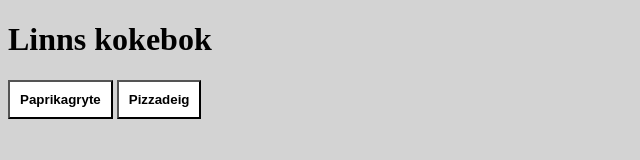
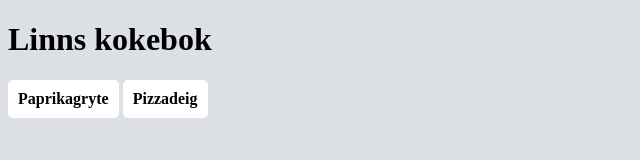
Before and after one commit to Not-a-Lynx/odin-recipes, a plain HTML site: page index.html in a window 1280 px wide. Shown: the whole page, without its empty margins (0-640 px from the left). Drawn offline with Linux system fonts and the light colour scheme.

Commit message:
added style.css to recipes

```diff
--- a/index.html
+++ b/index.html
@@ -10,8 +10,8 @@
 <body>
     <h1>Linns kokebok</h1>
     <div>
-    <button id="oppskrifter" href="recipes/paprikagryte.html">Paprikagryte</button>
-    <button id="oppskrifter" href="recipes/pizzadeig.html">Pizzadeig</button>
+    <a href="recipes/paprikagryte.html" class="oppskrifter">Paprikagryte</a>
+    <a href="recipes/pizzadeig.html" class="oppskrifter">Pizzadeig</a>
     </div>
 </body>
 </html>
--- /dev/null
+++ b/recipes/style.css
@@ -0,0 +1,24 @@
+/* stylesheet for oppskrifter */
+
+head {
+    margin: auto;
+}
+
+body {
+    background: whitesmoke;
+    justify-content: center;
+    max-width: 1200px;
+    margin: auto;
+}
+
+div {
+    background-color: white;
+    padding: 20px;
+    margin: 10px 0px;
+}
+
+#hjem {
+    display: inline-block;
+    margin: 5px 0px;
+
+}
--- a/style.css
+++ b/style.css
@@ -2,12 +2,15 @@
 
 
 body {
-    background: lightgrey;
+    background: rgb(220, 224, 228);
 }
 
-#oppskrifter {
+.oppskrifter {
     background-color: white;
+    display: inline-block;
     color: black;
+    border-radius: 5px;
     padding: 10px;
     font-weight: bold;
+    text-decoration: none;
 }
```
Also changed, not shown: recipes/paprikagryte.html (+8 -2 lines), recipes/pizzadeig.html (+8 -2 lines).
